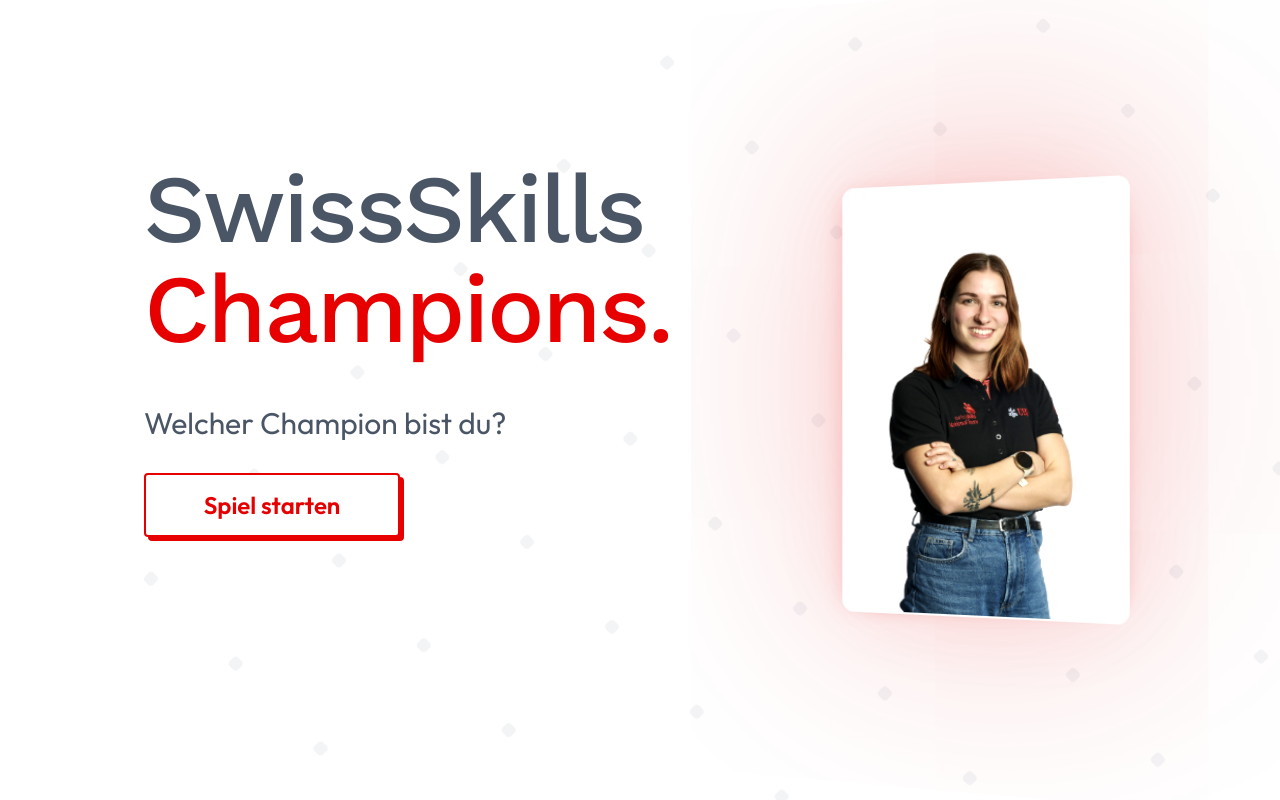
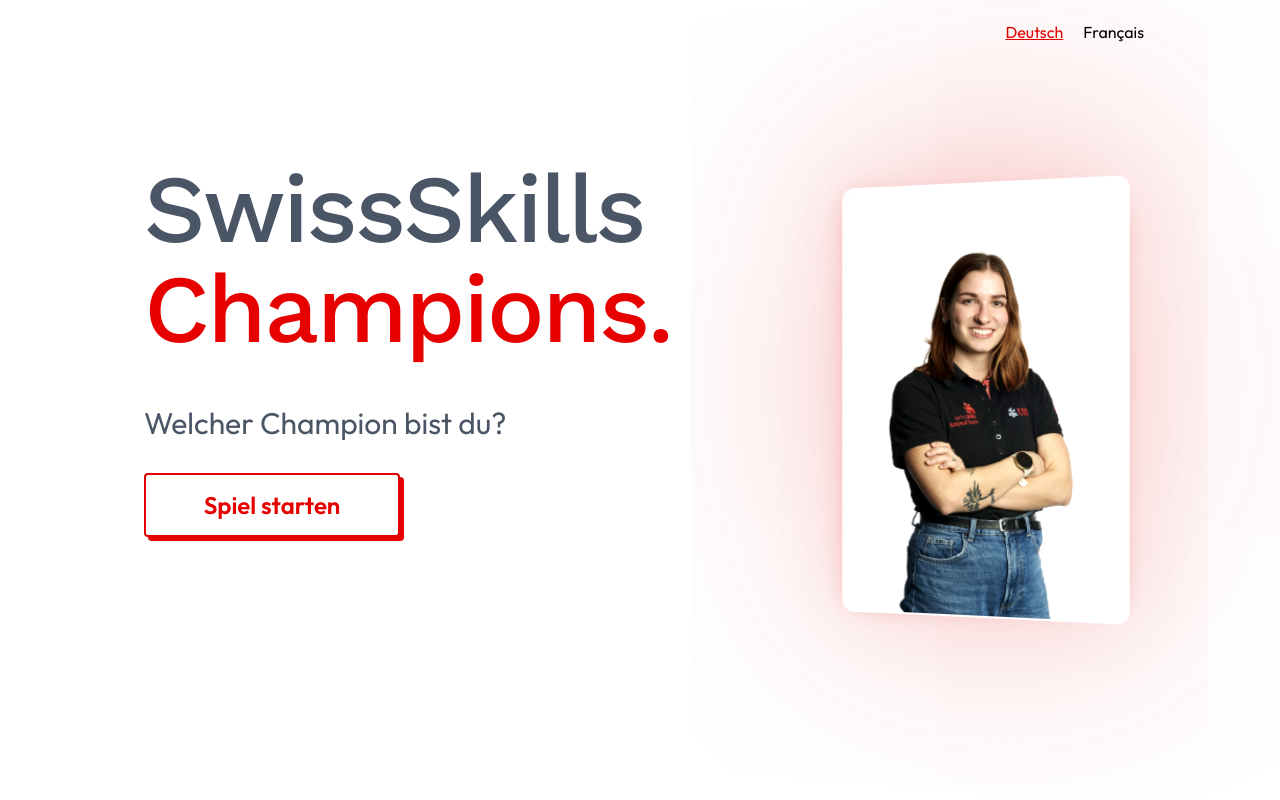
Before and after one commit to schmt5/champs, a React (Vite) app: page / in a window 1280 px wide. Built offline with nearby package versions, Linux system fonts and the light colour scheme.

Commit message:
lang store

```diff
--- a/package.json
+++ b/package.json
@@ -21,7 +21,8 @@
     "react-modal-sheet": "^4.4.0",
     "tailwind-merge": "^3.2.0",
     "tailwindcss": "^4.1.5",
-    "usehooks-ts": "^3.1.1"
+    "usehooks-ts": "^3.1.1",
+    "zustand": "^5.0.5"
   },
   "devDependencies": {
     "@eslint/js": "^9.25.0",
--- a/src/components/HomeScreen.jsx
+++ b/src/components/HomeScreen.jsx
@@ -1,102 +1,120 @@
-import React, { useCallback, useEffect, useRef, useState } from 'react';
-import { cn } from '../utils/cn';
-import { animate, createScope, createTimeline, stagger, utils } from 'animejs';
-import sleep from '../utils/sleep';
-import { ImageHero } from './ImageHero';
-
+import { useCallback, useEffect, useRef, useState } from "react";
+import { cn } from "../utils/cn";
+import { createScope, createTimeline, stagger, utils } from "animejs";
+import sleep from "../utils/sleep";
+import { ImageHero } from "./ImageHero";
+import { useLanguageStore } from "../store/languageStore";
 
 const HomeScreen = ({ onNextPage }) => {
   const root = useRef(null);
   const scope = useRef(null);
   const startGameAnimation = useRef(null);
   const [loading, setLoading] = useState(false);
+  const { t, setLanguage, currentLanguage, availableLanguages } =
+    useLanguageStore();
 
   const handleStartGame = useCallback(async () => {
-        setLoading(true)
+    setLoading(true);
     if (startGameAnimation.current) {
-            startGameAnimation.current.play()
+      startGameAnimation.current.play();
     }
 
-        await sleep(2000)
-        onNextPage()
-    }, [onNextPage])
+    await sleep(2000);
+    onNextPage();
+  }, [onNextPage]);
 
   useEffect(() => {
-        const cursor = document.querySelector('.cmp-cursor')
-        const spans = document.querySelectorAll('.cmp-title-spans');
+    const cursor = document.querySelector(".cmp-cursor");
+    const spans = document.querySelectorAll(".cmp-title-spans");
 
-        scope.current = createScope({ root }).add(self => {
-            animate(cursor, {
-                opacity: [0, 0, 1, 0, 1, 0, 1, 0, 1, 0, 0],
-                duration: 3000,
-                ease: 'steps(1)',
-                loop: true,
-                loopDelay: 6000,
-            })
+    scope.current = createScope({ root }).add((self) => {
+      utils.set(spans, {
+        opacity: 0,
+      });
 
-            animate(spans, {
-                opacity: [0, 1],
-                duration: 180,
-                delay: stagger(utils.random(100, 160), { start: 3000 }),
-                easing: 'easeInOutQuad',
+      const textTimeline = createTimeline({
         loop: true,
         alternate: true,
         loopDelay: 3000,
       });
+
+      textTimeline
+        .add(cursor, {
+          opacity: [0, 1, 0, 1, 0, 1, 0, 1, 0],
+          easing: "steps(1)",
+          duration: 3000,
         })
+        .add(
+          spans,
+          {
+            opacity: [0, 1],
+            duration: 180,
+            delay: stagger(utils.random(100, 160)),
+            easing: "easeInOutQuad",
+          },
+          3000
+        );
+    });
 
-        const startSpinner = utils.$('.cmp-start-spinner')
+    const startSpinner = utils.$(".cmp-start-spinner");
 
     const timeline = createTimeline({ autoplay: false });
 
-        timeline.add(startSpinner, {
+    timeline
+      .add(startSpinner, {
         x: 128,
         width: 64,
         height: 64,
-            easing: 'easeInOutQuad',
-            duration: 500
-        }).add(startSpinner, {
+        easing: "easeInOutQuad",
+        duration: 500,
+      })
+      .add(startSpinner, {
         rotate: 90,
         duration: 500,
         loop: true,
         loopDelay: 50,
-            easing: 'easeInOutQuad'
+        easing: "easeInOutQuad",
       });
 
     startGameAnimation.current = timeline;
-
 
     // Properly cleanup all anime.js instances declared inside the scope
     return () => scope.current.revert();
   }, []);
 
-
-    const sk = "SwissSkills"
-    const champions = "Champions."
-    const skSpans = sk.split('').map((char, index) => (
+  const sk = "SwissSkills";
+  const champions = "Champions.";
+  const skSpans = sk.split("").map((char, index) => (
     <span key={index} className="no-cmp-title-spans inline-block">
       {char}
     </span>
   ));
 
-    const championsSpans = champions.split('').map((char, index) => (
+  const championsSpans = champions.split("").map((char, index) => (
     <span key={index} className="cmp-title-spans inline-block">
       {char}
     </span>
   ));
 
-    const squares = Array.from({ length: 64 }).map((_, index) => (
-        <span key={index} className="cmp-bg-squares inline-block w-3 h-3 bg-gray-100 rounded-sm" />
-    ));
-
-
-
   return (
-        <div ref={root} className="min-h-screen mx-auto max-w-5xl grid grid-cols-3 place-content-center">
-            <div className='-z-10 fixed top-4 -bottom-96 right-0 left-1/4 grid' style={{ gridTemplateColumns: 'repeat(8, 1fr)', transform: 'rotate(45deg)' }}>
-                {squares}
+    <div
+      ref={root}
+      className="min-h-screen mx-auto max-w-5xl grid grid-cols-3 place-content-center relative"
+    >
+      <div className="absolute right-0 top-4 flex gap-1">
+        {availableLanguages.map((lang) => (
+          <button
+            key={lang.code}
+            className={cn(
+              "px-2 py-1 hover:underline transition-colors",
+              currentLanguage === lang.code ? "text-primary-500 underline" : ""
+            )}
+            onClick={() => setLanguage(lang.code)}
+          >
+            {lang.name}
+          </button>
+        ))}
       </div>
-
 
       <div className="col-span-2 space-y-8 max-w-3xl px-4">
         <h1 className="font-display text-5xl font-medium tracking-tight text-balance text-gray-600 sm:text-8xl mb-1">
@@ -107,35 +125,42 @@
           <span className="cmp-cursor inline-block w-1 bg-primary-500 absolute top-1 bottom-4 left-0" />
         </h1>
         <p className="mt-12 text-gray-600 text-3xl">
-                    Welcher Champion bist du?
+          {t("which_champion_are_you")}
         </p>
 
-                {!loading && (<button
+        {!loading && (
+          <button
             onClick={handleStartGame}
             className="cursor-pointer relative inline-block font-medium group py-4 px-12 w-64 m-0"
           >
             <span
-                        className={cn("absolute rounded inset-0 w-full h-full transition duration-300 ease-out transform translate-x-1 translate-y-1 bg-primary-500 group-hover:-translate-x-0 group-hover:-translate-y-0"
+              className={cn(
+                "absolute rounded inset-0 w-full h-full transition duration-300 ease-out transform translate-x-1 translate-y-1 bg-primary-500 group-hover:-translate-x-0 group-hover:-translate-y-0"
               )}
             ></span>
             <span
-                        className={cn("absolute inset-0 w-full h-full bg-white border-2 border-primary-500 rounded")}
+              className={cn(
+                "absolute inset-0 w-full h-full bg-white border-2 border-primary-500 rounded"
+              )}
             ></span>
             <span className="relative text-primary-500 text-2xl font-semibold">
-                        Spiel starten
+              {t("start_game")}
             </span>
+          </button>
+        )}
 
-                </button>)}
-
-
-                <div className={cn("cmp-start-spinner w-64 h-16 bg-white rounded border-2 border-primary-500", {
-                    "hidden": !loading
-                })} />
+        <div
+          className={cn(
+            "cmp-start-spinner w-64 h-16 bg-white rounded border-2 border-primary-500",
+            {
+              hidden: !loading,
+            }
+          )}
+        />
       </div>
-            <div className=''>
-                <ImageHero src="/assets/c1-p.webp" alt='Portrait of a champion' />
+      <div className="">
+        <ImageHero src="/assets/c1-p.webp" alt="Portrait of a champion" />
       </div>
-
     </div>
   );
 };
--- /dev/null
+++ b/src/store/languageStore.jsx
@@ -0,0 +1,133 @@
+import { create } from "zustand";
+import { persist, subscribeWithSelector } from "zustand/middleware";
+
+// Übersetzungen definieren
+const translations = {
+  de: {
+    swiss_skills: "SwissSkills",
+    champions: "Champions",
+    which_champion_are_you: "Welcher Champion bist du?",
+    start_game: "Spiel starten",
+    hello: "Hallo",
+    settings: "Einstellungen",
+    language: "Sprache",
+    save: "Speichern",
+    cancel: "Abbrechen",
+    loading: "Laden...",
+    error: "Ein Fehler ist aufgetreten",
+    success: "Erfolgreich gespeichert",
+  },
+  fr: {
+    swiss_skills: "SwissSkills",
+    champions: "Champions",
+    which_champion_are_you: "Quel champion êtes-vous ?",
+    start_game: "Démarrer le jeu",
+    hello: "Bonjour",
+    settings: "Paramètres",
+    language: "Langue",
+    save: "Enregistrer",
+    cancel: "Annuler",
+    loading: "Chargement...",
+    error: "Une erreur est survenue",
+    success: "Enregistré avec succès",
+  },
+};
+
+// Verfügbare Sprachen
+export const availableLanguages = [
+  { code: "de", name: "Deutsch" },
+  { code: "fr", name: "Français" },
+];
+
+// Language Store erstellen
+export const useLanguageStore = create(
+  subscribeWithSelector(
+    persist(
+      (set, get) => ({
+        // State
+        currentLanguage: "de",
+        translations,
+        availableLanguages,
+
+        // Actions
+        setLanguage: (languageCode) => {
+          // Validierung: Sprache muss verfügbar sein
+          const isValid = availableLanguages.some(
+            (lang) => lang.code === languageCode
+          );
+          if (!isValid) {
+            console.warn(`Language '${languageCode}' is not available`);
+            return;
+          }
+
+          set({ currentLanguage: languageCode });
+        },
+
+        // Übersetzungsfunktion
+        t: (key) => {
+          const { translations, currentLanguage } = get();
+          const translation = translations[currentLanguage]?.[key];
+
+          if (translation) {
+            return translation;
+          } else {
+            return key;
+          }
+        },
+
+        // Hilfsfunktionen
+        getCurrentLanguageInfo: () => {
+          const { currentLanguage } = get();
+          return availableLanguages.find(
+            (lang) => lang.code === currentLanguage
+          );
+        },
+
+        // Neue Übersetzungen hinzufügen (für dynamische Inhalte)
+        addTranslations: (languageCode, newTranslations) => {
+          set((state) => ({
+            translations: {
+              ...state.translations,
+              [languageCode]: {
+                ...state.translations[languageCode],
+                ...newTranslations,
+              },
+            },
+          }));
+        },
+      }),
+      {
+        name: "language-storage",
+        // Nur currentLanguage persistieren, nicht die ganzen translations
+        partialize: (state) => ({ currentLanguage: state.currentLanguage }),
+
+        // Beim Laden aus localStorage
+        onRehydrateStorage: () => (state) => {
+          if (state?.currentLanguage) {
+            console.log(
+              "Language restored from storage:",
+              state.currentLanguage
+            );
+          }
+        },
+      }
+    )
+  )
+);
+
+// Side Effect: HTML lang Attribut automatisch setzen
+useLanguageStore.subscribe(
+  (state) => state.currentLanguage,
+  (currentLanguage) => {
+    if (typeof document !== "undefined") {
+      document.documentElement.lang = currentLanguage;
+      console.log("HTML lang attribute set to:", currentLanguage);
+    }
+  }
+);
+
+// Initial HTML lang setzen (falls nicht durch Hydration gesetzt)
+if (typeof document !== "undefined") {
+  const initialLanguage = useLanguageStore.getState().currentLanguage;
+  document.documentElement.lang = initialLanguage;
+}
```
Also changed, not shown: 1 other file (tests, documents, lock files or other folders). Lines whose indentation alone changed are shown as unchanged.
